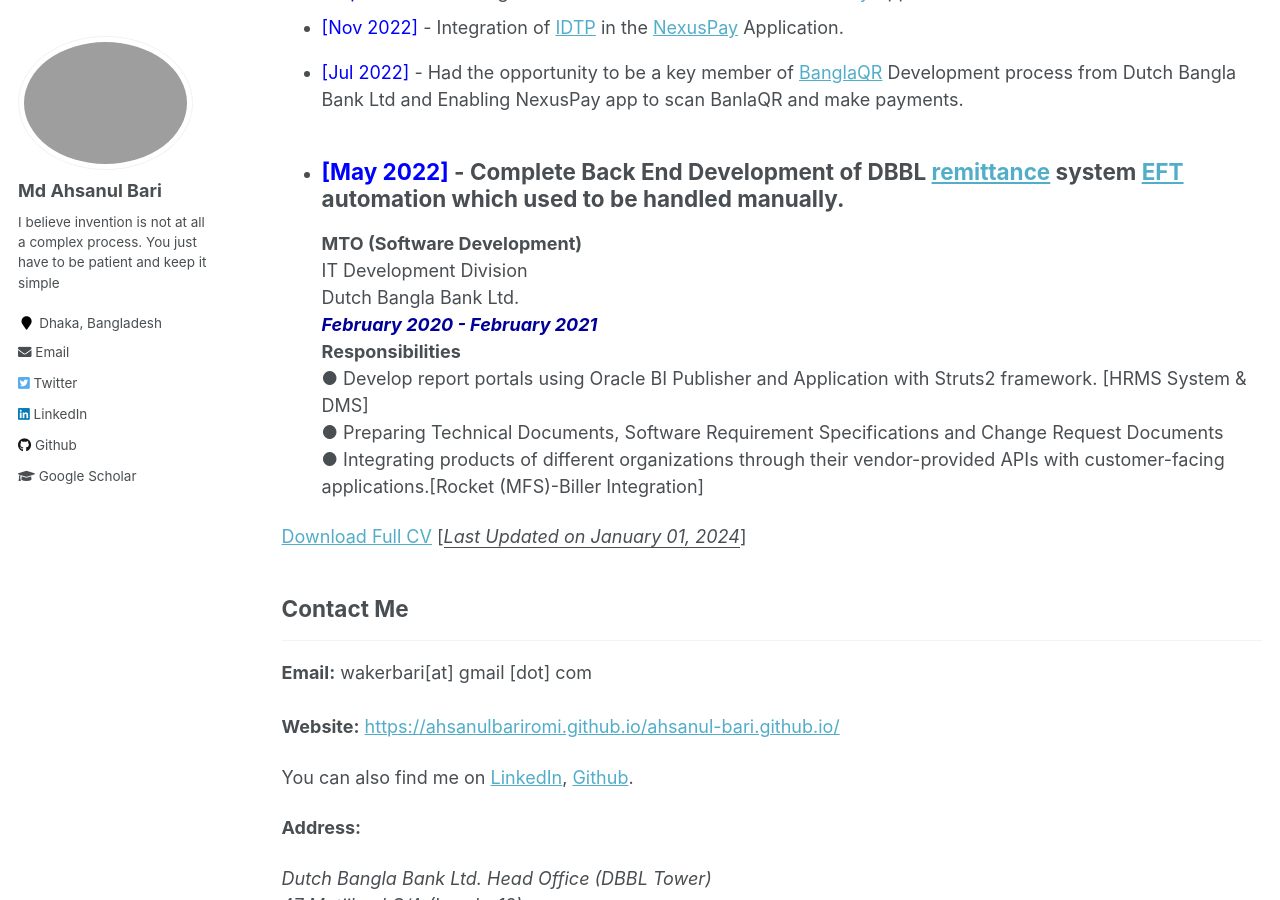
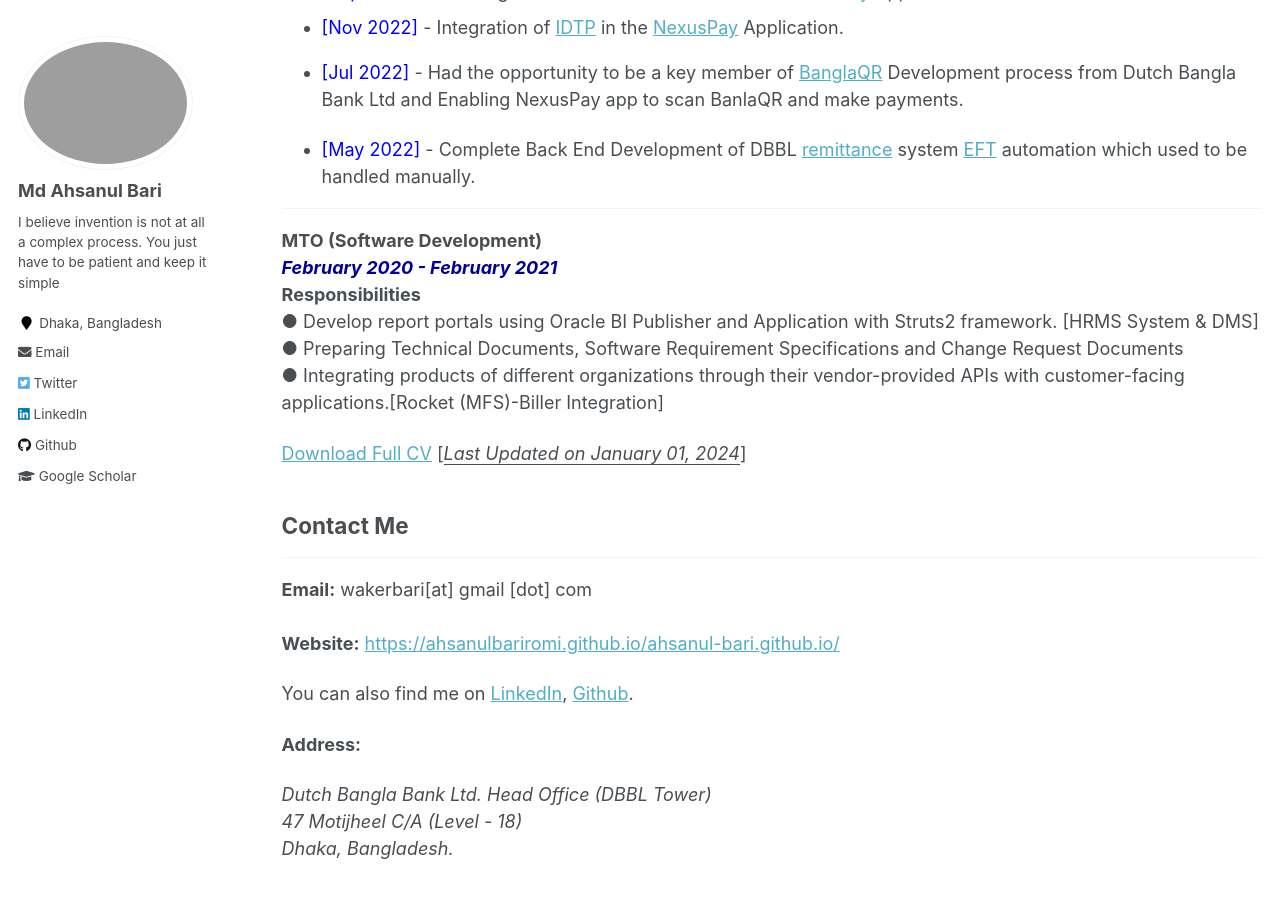
Before and after one commit to AhsanulBariRomi/ahsanul-bari.github.io, a Jekyll site: the page built from _pages/cv.md, in a window 1280 px wide and 900 px high, scrolled down 1003 px. Built offline with Jekyll 4.4.1, drawn with Linux system fonts in a browser that asks for light colours.

Commit message:
Update cv.md

```diff
--- a/_pages/cv.md
+++ b/_pages/cv.md
@@ -38,10 +38,9 @@ Please go through the tab [Education & Achievements](https://ahsanulbariromi.git
 - <span style="color:Blue"> [Jul 2022] </span> - Had the opportunity to be a key member of [BanglaQR](https://sslcommerz.com/bangla-qr/) Development process from Dutch Bangla Bank Ltd and Enabling NexusPay app to scan BanlaQR and make payments.
 
 - <span style="color:Blue"> [May 2022] </span> - Complete Back End Development of DBBL [remittance](https://en.wikipedia.org/wiki/Remittances_to_Bangladesh) system [EFT](https://en.wikipedia.org/wiki/Electronic_funds_transfer) automation which used to be handled manually.
+
 -------------
 <b>MTO (Software Development)</b><br />
-IT Development Division <br/>
-Dutch Bangla Bank Ltd.<br />
 <i style='color:#000099;'>**February 2020 - February 2021**</i><br />
 <b>Responsibilities</b><br />
 ● Develop report portals using Oracle BI Publisher and Application with Struts2 framework. [HRMS System & DMS]<br />
```
